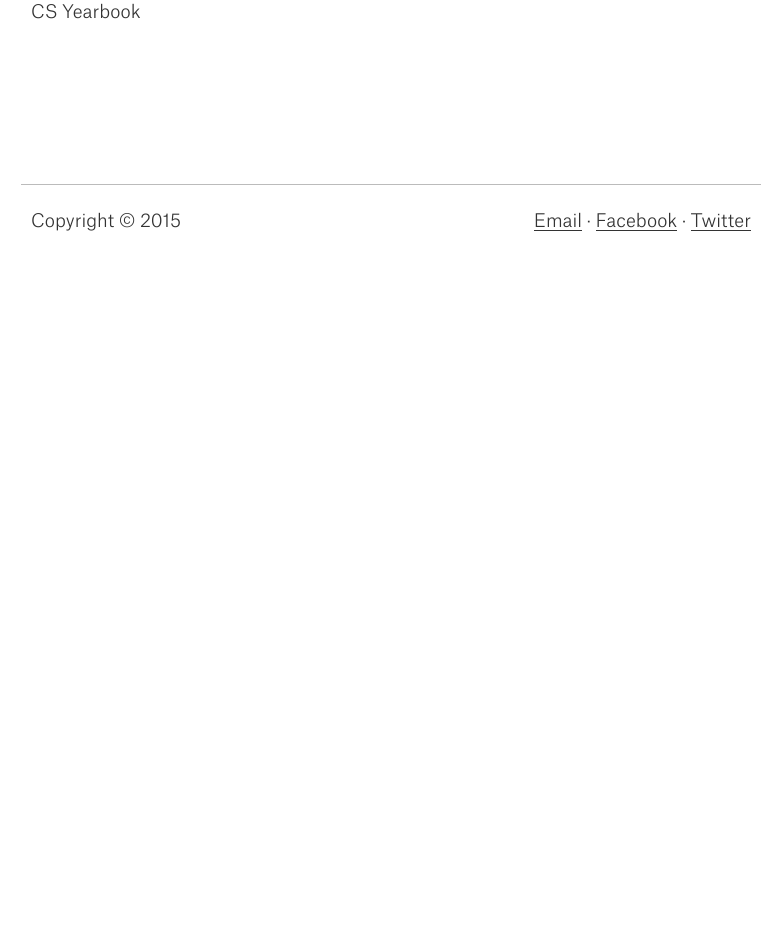
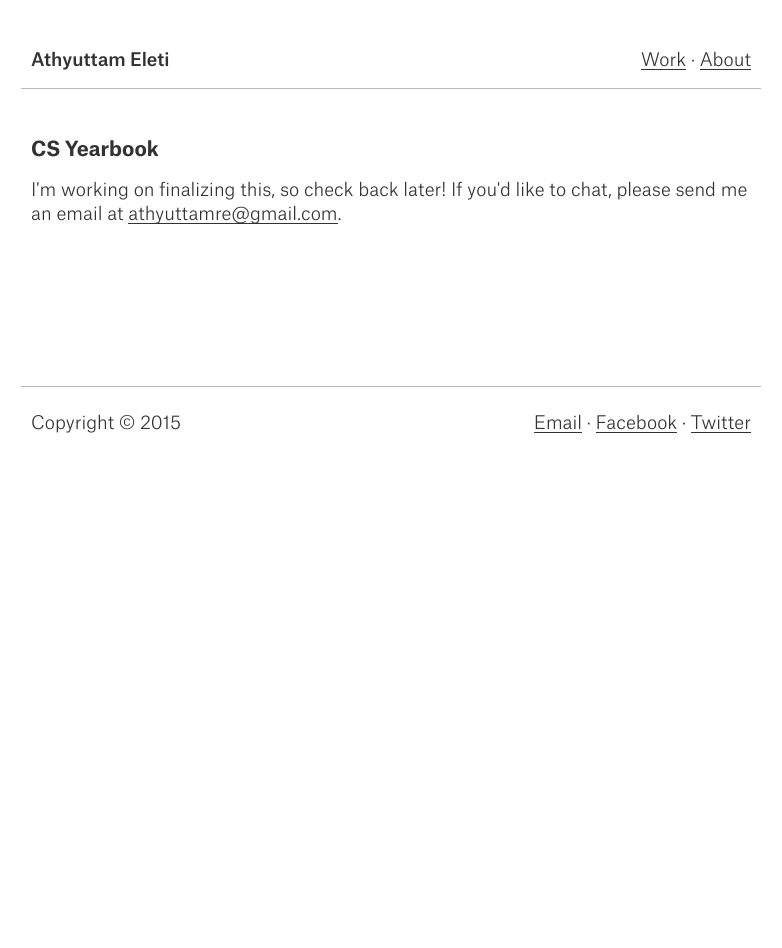
Before and after one commit to athyuttamre/athyuttamre.github.io, a Jekyll site: the page built from cs-yearbook.html, in a window 1280 px wide. Shown: the whole page, without its empty margins (249-1031 px from the left). Built offline with Jekyll 4.4.1, drawn with Linux system fonts in a browser that asks for light colours; before the commit the page ends 900 px from its top, so only the background shows below that.

Commit message:
Add placeholder pages

```diff
--- a/_includes/header.html
+++ b/_includes/header.html
@@ -0,0 +1,14 @@
+<header class="container">
+    <div class="row">
+      <div class="col-md-8">
+        <a class="no-underline" href="/"><h1>Athyuttam Eleti</h1></a>
+      </div>
+
+      <div class="col-md-4">
+        <nav>
+          <a href="/">Work</a>
+          &middot; <a href="/about.html">About</a>
+        </nav>
+      </div>
+    </div>
+</header>
--- /dev/null
+++ b/_layouts/page.html
@@ -0,0 +1,14 @@
+<!DOCTYPE html>
+<html>
+  {% include head.html %}
+
+  <body>
+    {% include header.html %}
+
+    <div class="container">
+      {{ content }}
+    </div>
+
+    {% include footer.html %}
+  </body>
+</html>
--- a/cs-yearbook.html
+++ b/cs-yearbook.html
@@ -1,5 +1,9 @@
 ---
-layout: base
+layout: page
 ---
 
-CS Yearbook
+<h2>CS Yearbook</h2>
+
+I'm working on finalizing this, so check back later!
+
+If you'd like to chat, please send me an email at <a href="mailto:athyuttamre@gmail.com">athyuttamre@gmail.com</a>.
--- a/css/main.scss
+++ b/css/main.scss
@@ -14,6 +14,8 @@ html {
 }
 
 body {
+  min-height: 100vh;
+
   font-family: "Atlas Grotesk", sans-serif;
   font-size: 1.8rem;
   font-weight: 300;
@@ -49,6 +51,30 @@ a {
     color: #333;
     text-decoration: none;
     border-bottom: 2px solid currentColor;
+  }
+
+  &.no-underline {
+    border: 0 !important;
+  }
+}
+
+/* Header */
+header {
+  margin-top: 48px;
+  margin-bottom: 32px;
+  padding-bottom: 16px;
+
+  border-bottom: 1px solid #bbb;
+
+  h1 {
+    display: inline;
+
+    font-size: 1.8rem;
+    font-weight: 500;
+  }
+
+  nav {
+    text-align: right;
   }
 }
 
@@ -158,6 +184,7 @@ a {
 
 #hackatbrown {
   background-image: url("/img/thumbnails/hackatbrown.png");
+  background-position: 40%;
 
   &:before {
     background-image: linear-gradient(-185deg, rgba(255,255,255,0.30) 0%, rgba(240,93,125,0.80) 66%, #f05d7d 100%);
@@ -165,7 +192,7 @@ a {
 }
 
 #kayak {
-  color: #333;
+  color: #333 !important;
   border: 0;
   background-image: url("/img/thumbnails/kayak.png");
 
@@ -180,8 +207,17 @@ a {
   }
 }
 
+#startupatbrown {
+  background-image: url("/img/thumbnails/startupatbrown.png");
+
+  &:before {
+    background-image: linear-gradient(-185deg, rgba(255,152,41,0.65) 0%, #FA5952 100%);
+  }
+}
+
 #about-me {
   background-image: url("/img/pp.png");
+  background-position: 50%;
 
   &:before {
     background-image: linear-gradient(-185deg, rgba(199,199,199,0.40) 0%, rgba(50,50,50,0.80) 100%);
```
Also changed, not shown: about.html (+9 -0 lines), facebook.html (+9 -0 lines), hackatbrown.html (+9 -0 lines), kayak.html (+9 -0 lines), startupatbrown.html (+9 -0 lines), img/thumbnails/startupatbrown.png (added).
